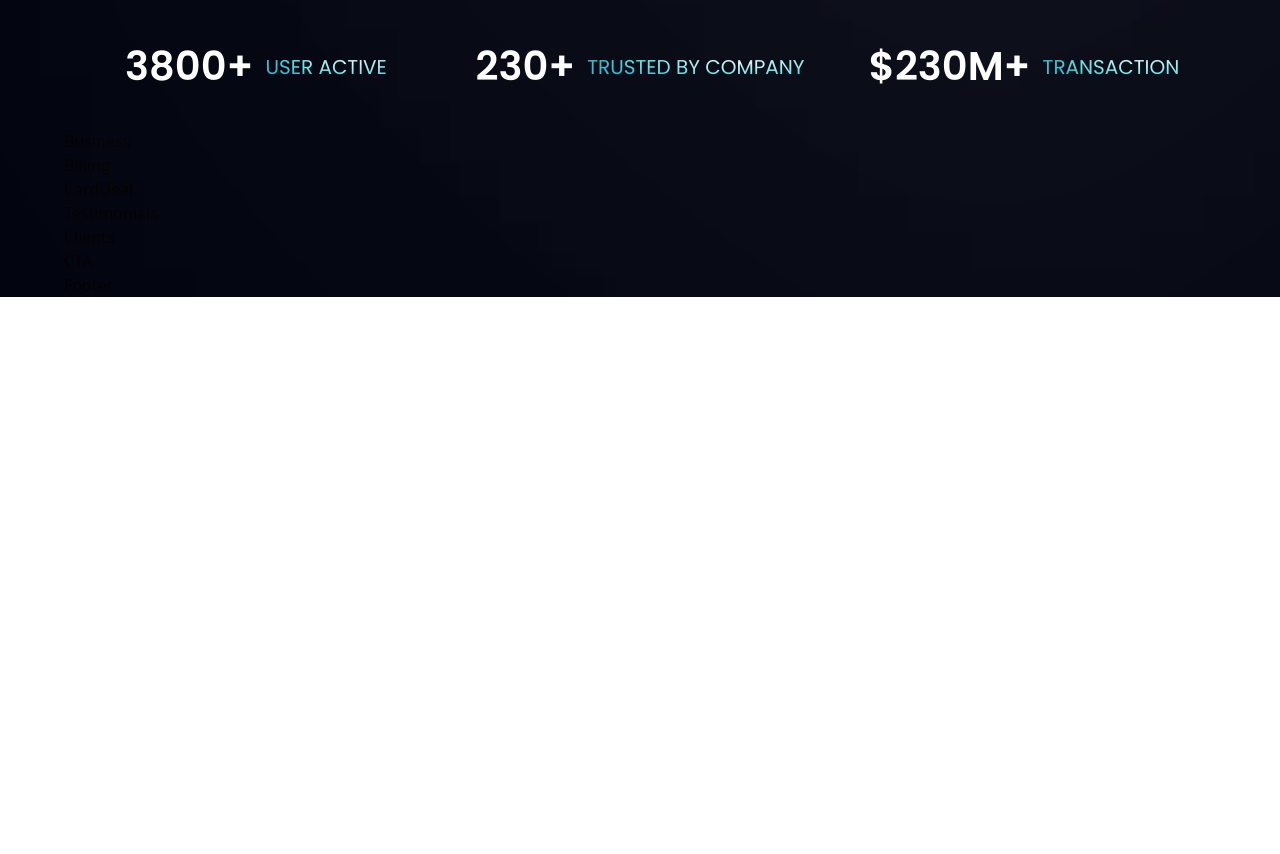
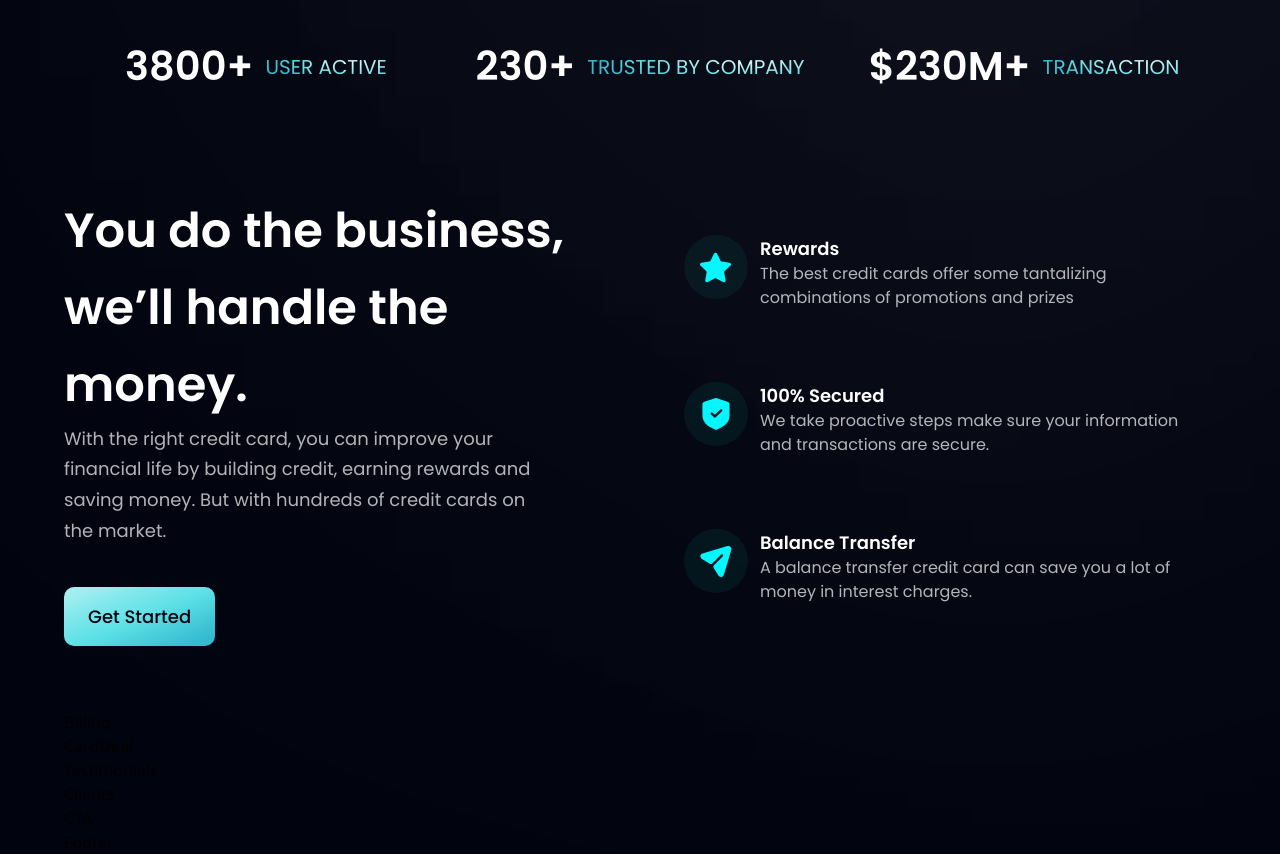
Before and after one commit to rockmel03/bank_modern_app, a React (Vite) app: page / in a window 1280 px wide. Shown: the part 760-1614 px from the top of the page. Before the commit the page ends 1057 px from the top, so only its background shows below. Built offline with nearby package versions, Linux system fonts and the light colour scheme.

Commit message:
added business section

```diff
--- a/src/components/Business.jsx
+++ b/src/components/Business.jsx
@@ -1,9 +1,56 @@
-import React from 'react'
+import { features } from "../constants";
+import styles, { layout } from "../style";
+import Button from "./Button";
+
+const FeatureCard = ({ icon, title, content, index }) => (
+  <div
+    className={`flex flex-row p-6 rounded-[20px] ${
+      index !== features.length - 1 ? "mb-6" : "mb-0"
+    } feature-card`}
+  >
+    <div
+      className={`w-[64px] h-[64px] rounded-full ${styles.flexCenter} bg-dimBlue`}
+    >
+      <img src={icon} alt="icon" className="w-[50%] h-[50%] object-contain" />
+    </div>
+    <div className="flex-1 flex flex-col ml-3">
+      <h4
+        className={`font-poppins font-semibold text-white text-[18px] leading-[23px mb-1]`}
+      >
+        {title}
+      </h4>
+      <p
+        className={`font-poppins font-normal text-dimWhite text-[16px] leading-[24px mb-1]`}
+      >
+        {content}
+      </p>
+    </div>
+  </div>
+);
 
 const Business = () => {
   return (
-    <div>Business</div>
-  )
-}
+    <section id="features" className={`${layout.section}`}>
+      <div className={layout.sectionInfo}>
+        <h2 className={styles.heading2}>
+          You do the business, <br className="sm:block hidden" /> we’ll handle
+          the money.
+        </h2>
+        <p className={`${styles.paragraph} max-w-[470px]`}>
+          With the right credit card, you can improve your financial life by
+          building credit, earning rewards and saving money. But with hundreds
+          of credit cards on the market.
+        </p>
+        <Button styles="mt-10" />
+      </div>
 
-export default Business
+      <div className={`${layout.sectionImg} flex-col`}>
+        {features.map((feature, index) => (
+          <FeatureCard key={feature.id} {...feature} index={index} />
+        ))}
+      </div>
+    </section>
+  );
+};
+
+export default Business;
--- a/src/components/Button.jsx
+++ b/src/components/Button.jsx
@@ -1,9 +1,11 @@
-import React from 'react'
+const Button = ({ styles }) => {
+  return (
+    <button
+      className={`py-4 px-6 bg-blue-gradient font-poppins font-medium text-[18px] ouline-none text-primary outline-none rounded-[10px] ${styles}`}
+    >
+      Get Started
+    </button>
+  );
+};
 
-const Button = () => {
-  return (
-    <div>Button</div>
-  )
-}
-
-export default Button
+export default Button;
```
